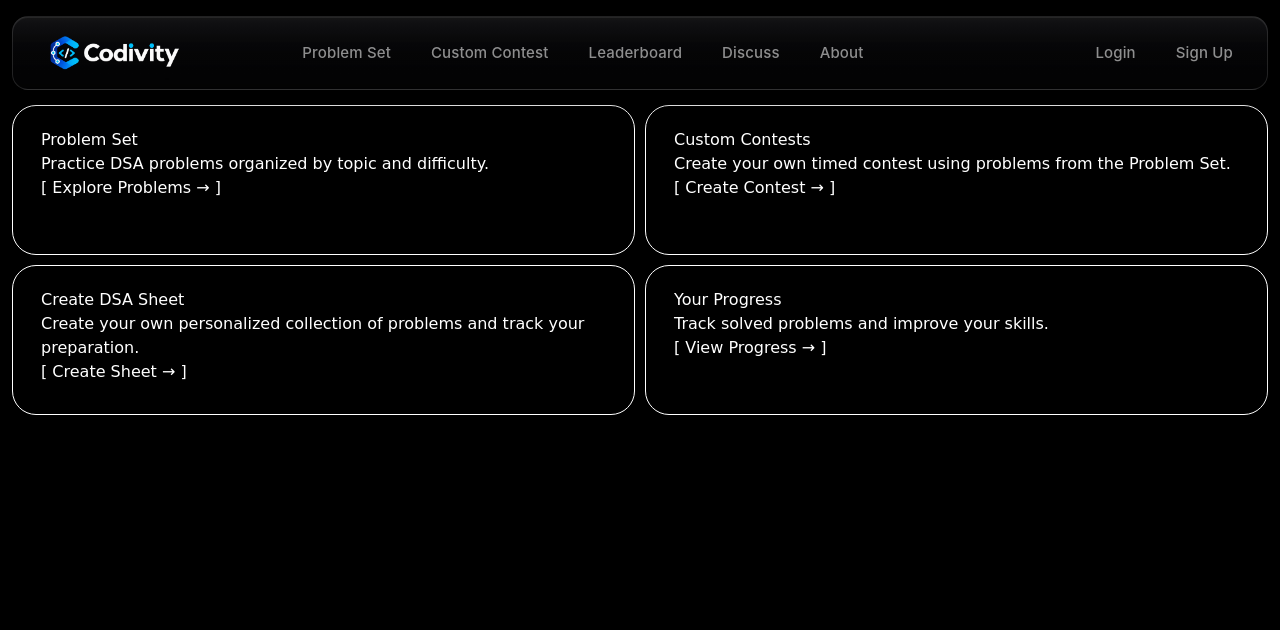
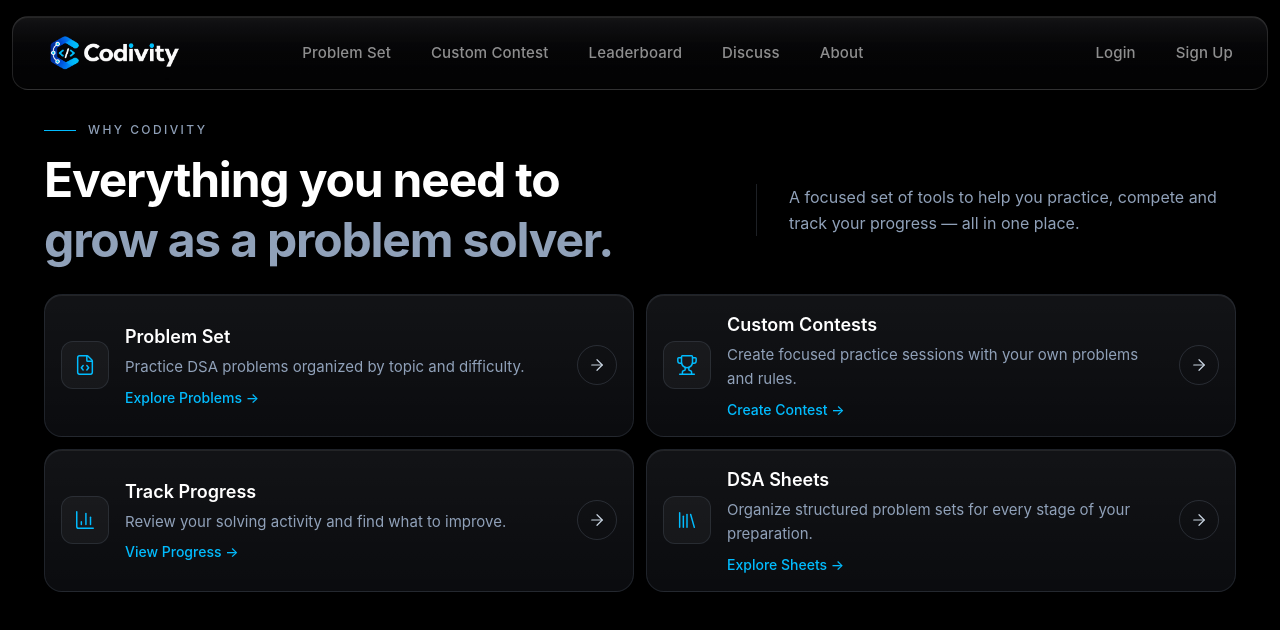
Before and after one commit to Prash072004/Codivity, a React (Vite) app in the folder frontend/: page / in a window 1280 px wide. Shown: the top 630 px of the page. Built offline with nearby package versions, Linux system fonts and the light colour scheme; no server answers.

Commit message:
redesiging the home content in phase 2.

```diff
--- a/frontend/src/components/FeatureCard.jsx
+++ b/frontend/src/components/FeatureCard.jsx
@@ -1,11 +1,23 @@
-export function FeatureCard(props) {
-    return <div style={{border: "1px solid white", borderRadius: "24px", padding: "22px 28px", minHeight: "150px"}}>
-        <h3>{props.title}</h3>
+import { Link } from "react-router";
+import { ArrowRight } from "lucide-react";
 
-        <p>{props.description}</p>
+export function FeatureCard({ icon: Icon, title, description, action, link }) {
+    return <Link
+        to={link}
+        className="group flex items-center gap-4 rounded-[18px] border border-slate-400/15 bg-linear-to-b from-white/[0.045] to-white/[0.015] bg-[rgba(10,12,16,0.7)] p-4 font-sans no-underline shadow-[inset_0_1px_0_rgba(255,255,255,0.07)] transition-[border-color,background-color] duration-200 hover:border-slate-300/30 hover:bg-white/[0.04] focus-visible:outline-none focus-visible:ring-2 focus-visible:ring-sky-400/60 max-sm:p-4"
+    >
+        <span className="flex size-12 shrink-0 items-center justify-center rounded-xl border border-slate-400/15 bg-white/[0.04] text-sky-400">
+            <Icon size={22} strokeWidth={1.6} />
+        </span>
 
-        <a href={props.link}>
-            [ {props.action} → ]
-        </a>
-    </div>
+        <span className="min-w-0 flex-1">
+            <span className="block text-lg font-semibold text-white">{title}</span>
+            <span className="mt-1 block text-[15px] leading-relaxed text-slate-400">{description}</span>
+            <span className="mt-2 block text-sm font-medium text-sky-400">{action} →</span>
+        </span>
+
+        <span className="flex size-10 shrink-0 items-center justify-center rounded-full border border-slate-400/20 text-slate-300 transition-[transform,border-color] duration-200 group-hover:translate-x-0.5 group-hover:border-slate-300/40 motion-reduce:transition-none motion-reduce:group-hover:translate-x-0">
+            <ArrowRight size={18} strokeWidth={1.6} />
+        </span>
+    </Link>
 }
--- a/frontend/src/pages/Home.jsx
+++ b/frontend/src/pages/Home.jsx
@@ -1,39 +1,57 @@
 import { Navbar } from "../components/Navbar";
 import { FeatureCard } from "../components/FeatureCard";
+import { FileCode, Trophy, ChartColumn, Library } from "lucide-react";
 
 export function Home() {
     return <div style={{minHeight: "100vh", backgroundColor: "black", color: "white", padding: "12px", boxSizing: "border-box"}}>
         <Navbar />
 
-        <section style={{display: "grid", gridTemplateColumns: "1fr 1fr", gap: "10px", marginTop: "15px"}}>
-            {/* Problem Set */}
+        <section className="w-full px-4 pt-8 pb-8 font-sans md:px-6 xl:px-8 max-sm:pt-6">
+            <div className="flex items-center gap-3 text-xs font-medium uppercase tracking-[0.2em] text-slate-400">
+                <span className="h-px w-8 bg-sky-400" aria-hidden="true" />
+                Why Codivity
+            </div>
+
+            <div className="mt-3 grid items-center gap-5 md:grid-cols-[1.4fr_1fr] md:gap-10">
+                <h2 className="m-0 text-[1.75rem] font-bold leading-tight tracking-tight text-white sm:text-4xl md:text-[2.5rem] lg:text-[3rem]">
+                    Everything you need to
+                    <span className="block text-slate-400">grow as a problem solver.</span>
+                </h2>
+                <p className="m-0 text-base leading-relaxed text-slate-400 md:border-l md:border-slate-400/20 md:pl-8">
+                    A focused set of tools to help you practice, compete and track your progress — all in one place.
+                </p>
+            </div>
+
+            <div className="mt-6 grid gap-3 md:grid-cols-2">
                 <FeatureCard
+                    icon={FileCode}
                     title="Problem Set"
                     description="Practice DSA problems organized by topic and difficulty."
                     action="Explore Problems"
                     link="/problem-set"
                 />
-            {/* Custom Contest */}
                 <FeatureCard
+                    icon={Trophy}
                     title="Custom Contests"
-                description="Create your own timed contest using problems from the Problem Set."
+                    description="Create focused practice sessions with your own problems and rules."
                     action="Create Contest"
                     link="/custom-contest"
                 />
-            {/* Create DSA Sheet */}
                 <FeatureCard
-                title="Create DSA Sheet"
-                description="Create your own personalized collection of problems and track your preparation."
-                action="Create Sheet"
-                link="/create-sheet"
-            />
-            {/* Your Progress */}
-            <FeatureCard
-                title="Your Progress"
-                description="Track solved problems and improve your skills."
+                    icon={ChartColumn}
+                    title="Track Progress"
+                    description="Review your solving activity and find what to improve."
                     action="View Progress"
                     link="/profile"
                 />
+                <FeatureCard
+                    icon={Library}
+                    title="DSA Sheets"
+                    description="Organize structured problem sets for every stage of your preparation."
+                    action="Explore Sheets"
+                    link="/create-sheet"
+                />
+            </div>
         </section>
     </div>
 }
```
Lines whose indentation alone changed are shown as unchanged.
